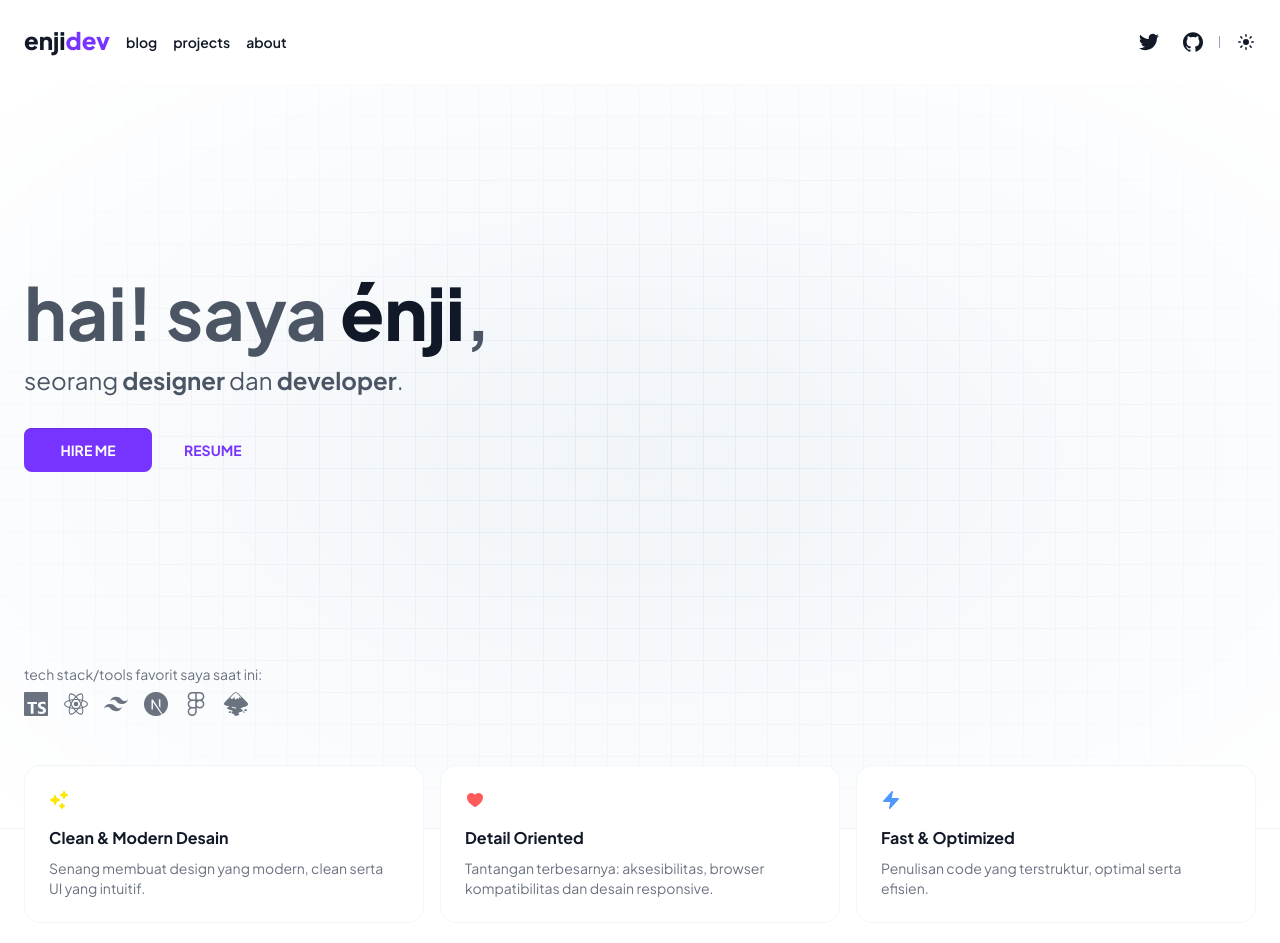
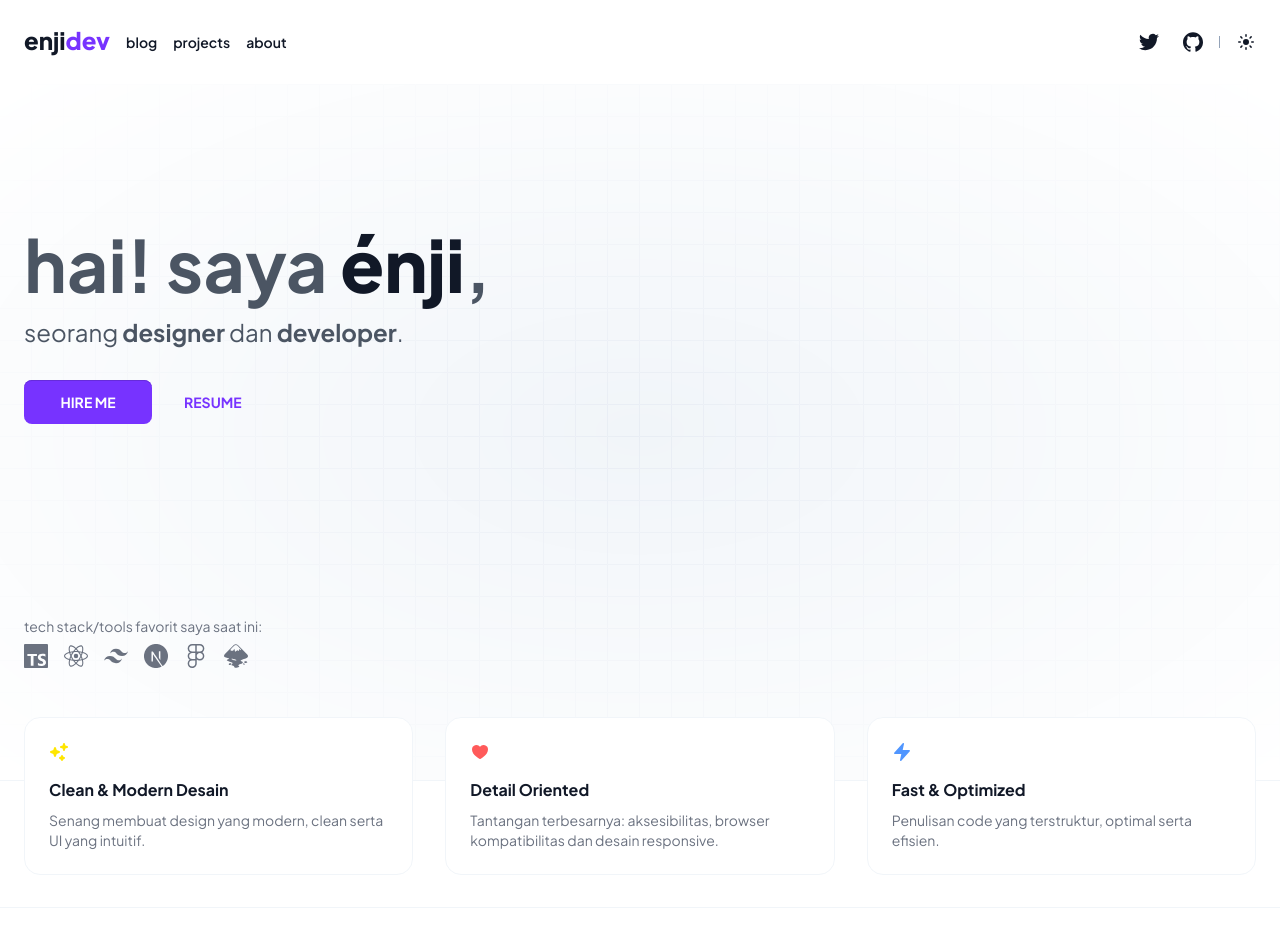
Before and after one commit to enjidev/enji.dev, a Next.js app: page / in a window 1280 px wide. Shown: the top 943 px of the page. Built offline with nearby package versions, Linux system fonts and the light colour scheme.

Commit message:
refactor: improve some header styles

```diff
--- a/src/pages/index.tsx
+++ b/src/pages/index.tsx
@@ -42,9 +42,9 @@ const Index: NextPage = () => {
         <meta name="description" content="Hi!" />
         <link rel="icon" href="/favicon.ico" />
       </Head>
-      <header className="relative border-b border-b-slate-100 pt-32 pb-20 lg:pt-48 lg:pb-28">
+      <header className="relative border-b border-b-slate-100 pt-32 pb-20 lg:pt-36 lg:pb-28">
         <div
-          className="absolute inset-0 z-[-1] bg-slate-100 bg-grid-slate-200 lg:bg-grid-big-slate-200"
+          className="absolute inset-0 z-[-1] bg-slate-100 bg-grid-slate-200 lg:bg-grid-big-slate-200/60"
           style={{
             maskImage: 'radial-gradient(black, transparent)',
             WebkitMaskImage: 'radial-gradient(black, transparent)',
@@ -126,7 +126,7 @@ const Index: NextPage = () => {
       </header>
       <section>
         <div className="content-wrapper">
-          <div className="-mt-8 mb-8 flex flex-col gap-4 lg:-mt-16 lg:flex-row">
+          <div className="-mt-8 mb-8 flex flex-col gap-4 lg:-mt-16 lg:flex-row lg:gap-8">
             <FeaturedCard
               icon={<SparklesIcon className="h-5 w-5 text-[#FFE600]" />}
               title="Clean & Modern Desain"
```
